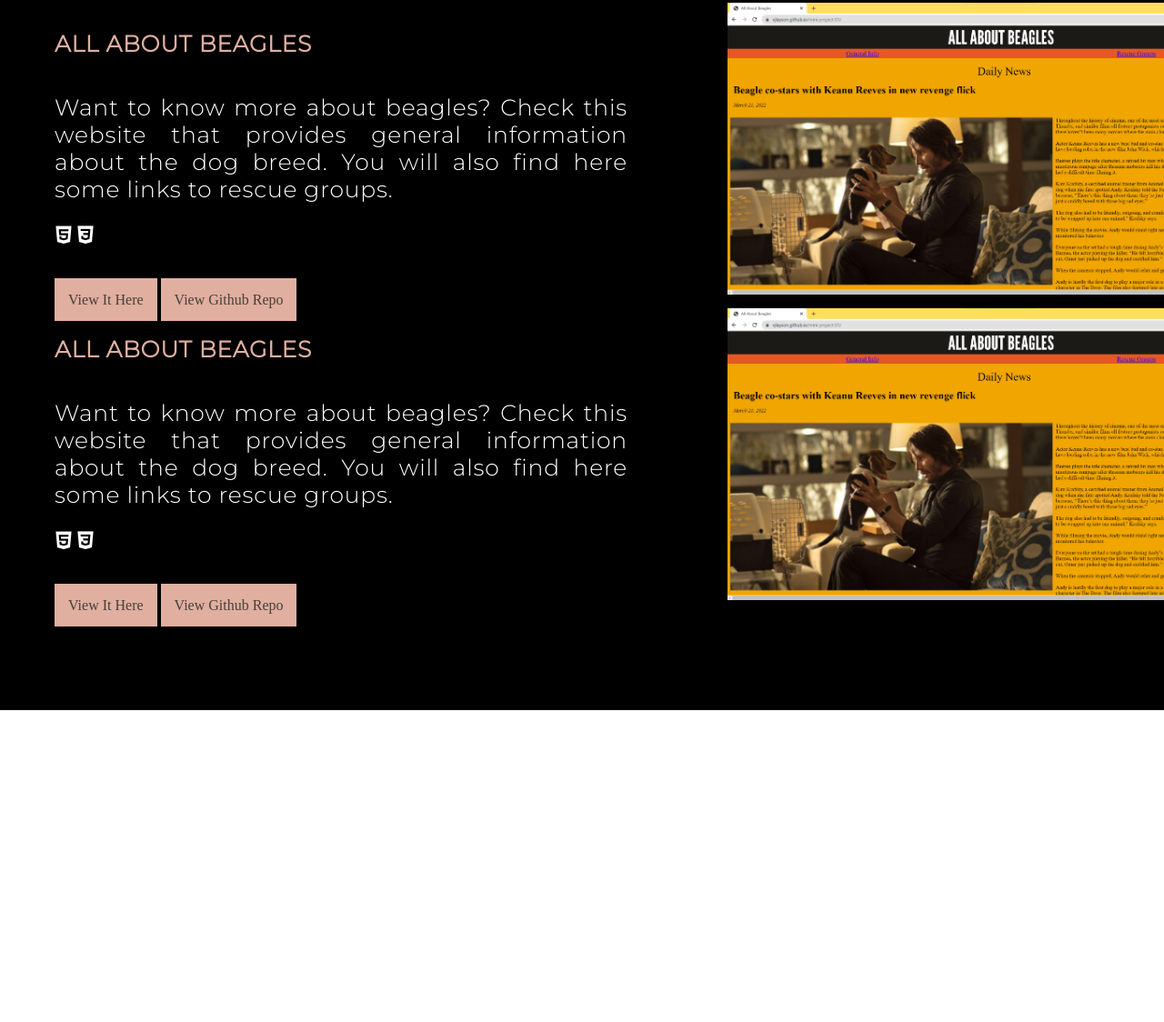
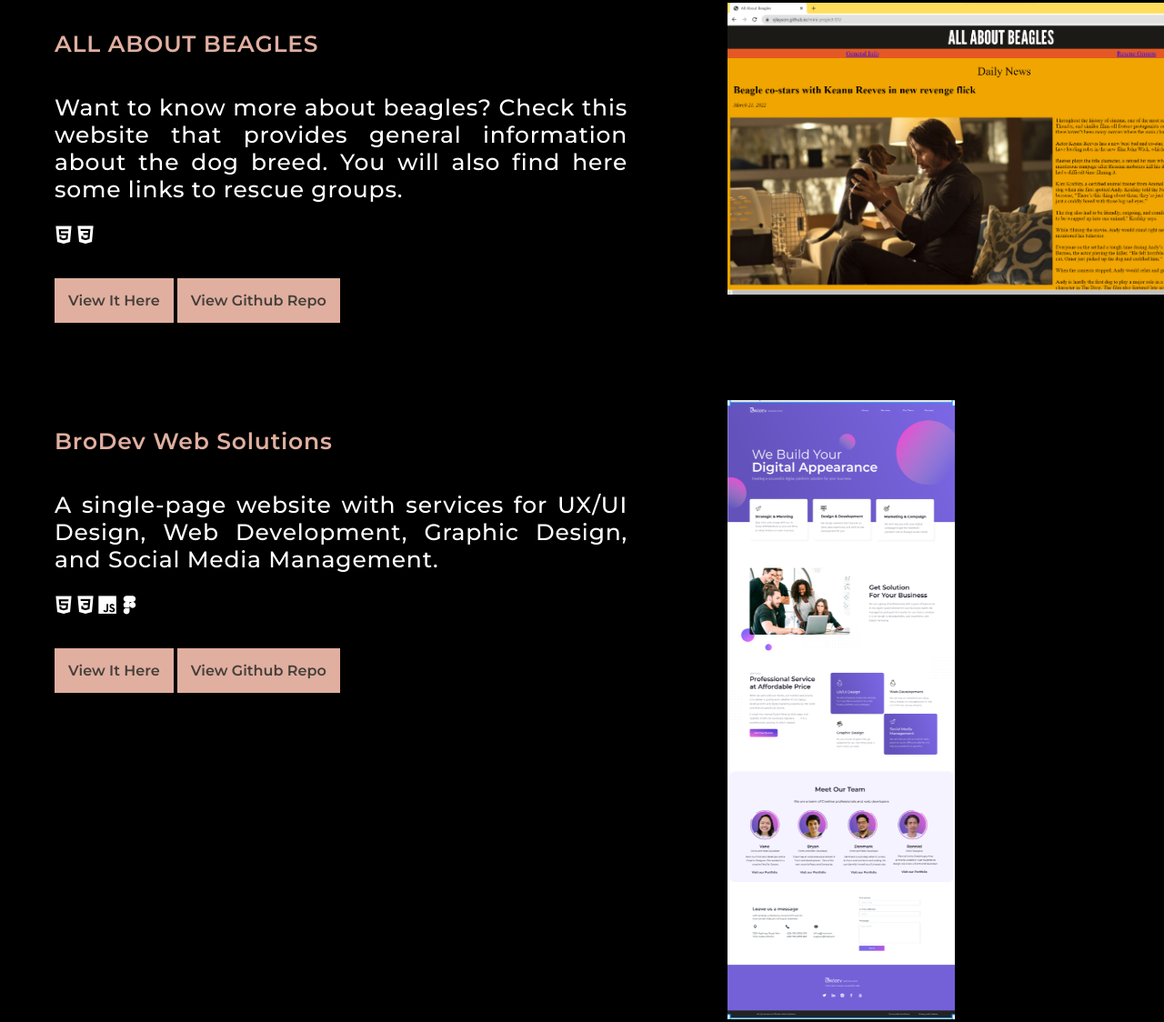
Before and after one commit to vjlayson/vjlayson.github.io, a plain HTML site: page index.html in a window 1280 px wide. Shown: the part 2708-3832 px from the top of the page at 91% size. Before the commit the page ends 3489 px from the top, so only its background shows below. Drawn offline with nearby package versions, Linux system fonts and the light colour scheme.

Commit message:
Added project no. 2

```diff
--- a/css/style.css
+++ b/css/style.css
@@ -185,7 +185,7 @@ i {
 
 /* PROJECTS SECTION */
 
-/* PROJECTS ONE : ALL ABOUT BEAGLES */
+/* PROJECT ONE : ALL ABOUT BEAGLES */
 
 .projects {
     background-color: black;
@@ -207,7 +207,7 @@ i {
     padding-top: 15px;
 }
 
-.container-work{
+.container-work-1{
     display: flex;
     flex-direction: row;
 }
@@ -226,3 +226,23 @@ i {
     padding-top: 50px;
     padding-left: 60px;
 }
+
+.font-1{
+    font-family: 'Montserrat', sans-serif;
+    font-weight: 600;
+}
+
+/* PROJECT TWO : BRODEV WEB SOLUTIONS */
+
+.container-work-2{
+    display: flex;
+    flex-direction: row;
+    margin-top: 100px;
+    height: 100vh;
+    background-color: black;
+}
+
+.work-pic-landscape-2{
+    width: 350px;
+    padding-left: 100px;
+}
--- a/index.html
+++ b/index.html
@@ -8,7 +8,7 @@
     <link rel="preconnect" href="https://fonts.googleapis.com">
     <link rel="preconnect" href="https://fonts.gstatic.com" crossorigin>
     <link href="https://fonts.googleapis.com/css2?family=Pacifico&display=swap" rel="stylesheet">
-    <link href="https://fonts.googleapis.com/css2?family=Montserrat:wght@300&display=swap" rel="stylesheet">
+    <link href="https://fonts.googleapis.com/css2?family=Montserrat:wght@300;500;600&display=swap" rel="stylesheet">
     <link href="https://fonts.googleapis.com/css2?family=Poppins:wght@300&display=swap" rel="stylesheet">
     <!-- DEVICONS -->
     <link rel="stylesheet" href="https://cdn.jsdelivr.net/gh/devicons/devicon@v2.15.1/devicon.min.css">
@@ -114,7 +114,7 @@
             <h3>A Selection Of Stuff I've Built</h3>
 
             <!-- PROJECT ONE : ALL ABOUT BEAGLES -->
-            <div class="container-work">
+            <div class="container-work-1">
                 <div class="container-text">
                     <h4>ALL ABOUT BEAGLES</h4>
                     <p class="p-2">
@@ -125,8 +125,8 @@
                         <i class="devicon-css3-plain mini-icon"></i>
                     </div>
                     <div class="container-work-btns">
-                        <a href="#" class="btn" target="_blank">View It Here</a>
-                        <a href="https://github.com/vjlayson/all-about-beagles" class="btn" target="_blank">View Github Repo</a>
+                        <a href="https://all-about-beagles.netlify.app/" class="btn font-1" target="_blank">View It Here</a>
+                        <a href="https://github.com/vjlayson/all-about-beagles" class="btn font-1" target="_blank">View Github Repo</a>
                     </div>
                 </div>
                 <div class="container-img">
@@ -134,24 +134,27 @@
                 </div>
             </div>
 
-            <!-- PROJECT ONE : ALL ABOUT BEAGLES -->
-            <div class="container-work">
+            <!-- PROJECT TWO : BRODEV WEB SOLUTIONS -->
+            <div class="container-work-2">
                 <div class="container-text">
-                    <h4>ALL ABOUT BEAGLES</h4>
+                    <h4>BroDev Web Solutions</h4>
                     <p class="p-2">
-                        Want to know more about beagles? Check this website that provides general information about the dog breed. You will also find here some links to rescue groups.
+                        A single-page website with services for UX/UI Design, Web Development, Graphic Design, and Social Media Management.
                     </p>
                     <div class="container-icons-mini">
                         <i class="devicon-html5-plain mini-icon"></i>
                         <i class="devicon-css3-plain mini-icon"></i>
+                        <i class="devicon-javascript-plain mini-icon"></i>
+                        <i class="devicon-figma-plain mini-icon"></i>
+
                     </div>
                     <div class="container-work-btns">
-                        <a href="#" class="btn" target="_blank">View It Here</a>
-                        <a href="https://github.com/vjlayson/all-about-beagles" class="btn" target="_blank">View Github Repo</a>
+                        <a href="https://brodevwebsolutions.github.io/project/" class="btn font-1" target="_blank">View It Here</a>
+                        <a href="https://github.com/brodevwebsolutions/project" class="btn font-1" target="_blank">View Github Repo</a>
                     </div>
                 </div>
                 <div class="container-img">
-                    <img src="img/all-about-beagles.png" alt="beagles" class="work-pic-landscape">
+                    <img src="img/brodev-pic.png" alt="beagles" class="work-pic-landscape-2">
                 </div>
             </div>
         </div>
@@ -160,5 +163,6 @@
 
 
 
+
 </body>
 </html>
```
Also changed, not shown: img/brodev-pic.png (added).
